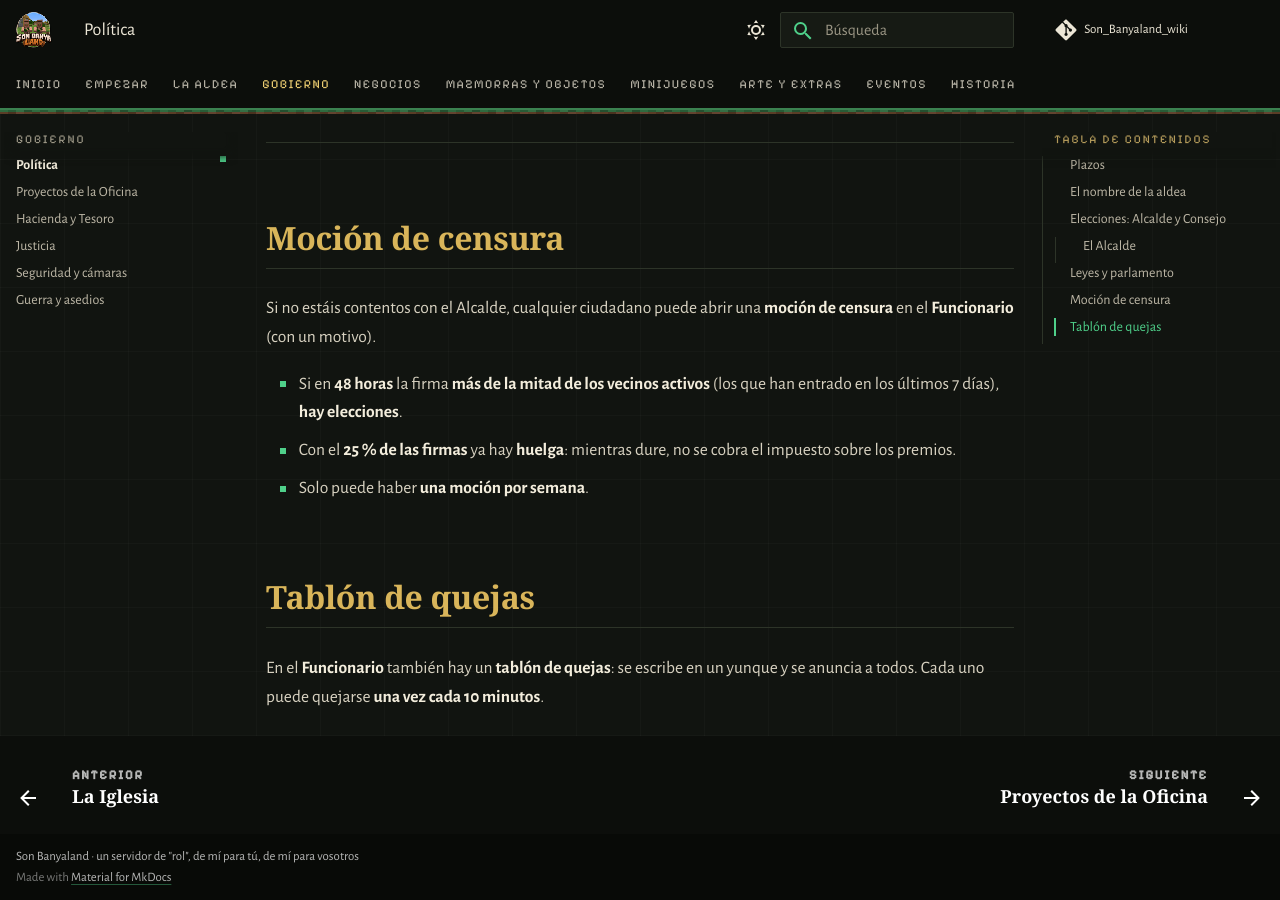
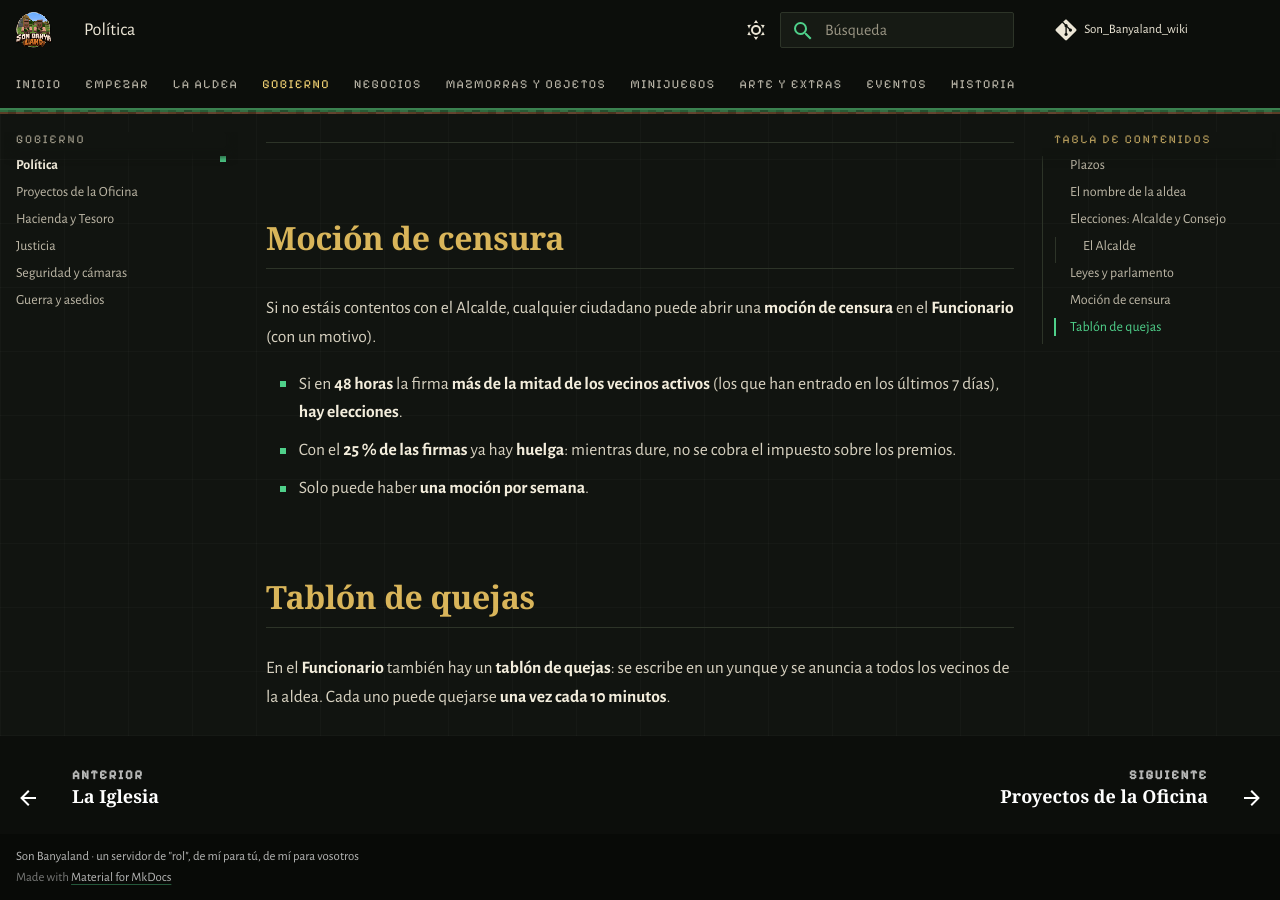
Before and after one commit to PigPilgrim/Son_Banyaland_wiki, an MkDocs documentation site: the page built from docs/politica.md, in a window 1280 px wide and 900 px high, scrolled down 3491 px. Built offline with MkDocs 1.6.1 and Material for MkDocs 9.7.7, drawn with Linux system fonts in a browser that asks for light colours; some web fonts are replaced; comment, search, counter and statistics services are not loaded.

Commit message:
Docs que no cuadraban: la requisa se lleva drogas, plantas, armas y fichas; las quejas se anuncian a los vecinos de la aldea; un vehículo también se pierde si lo quita el staff; dinero: encargos del Mago, restaurantes y servicios de la Mesa
Co-Authored-By: Claude Opus 5.5 <noreply@anthropic.com>

```diff
--- a/docs/politica.md
+++ b/docs/politica.md
@@ -92,5 +92,6 @@ Si no estáis contentos con el Alcalde, cualquier ciudadano puede abrir una **mo
 
 ## Tablón de quejas
 
-En el **Funcionario** también hay un **tablón de quejas**: se escribe en un yunque y se anuncia a todos. Cada uno
+En el **Funcionario** también hay un **tablón de quejas**: se escribe en un yunque y se anuncia a todos los
+vecinos de la aldea. Cada uno
 puede quejarse **una vez cada 10 minutos**.
```
Also changed, not shown: docs/crimen.md (+1 -1 lines), docs/dinero.md (+3 -2 lines), docs/vehiculos.md (+1 -1 lines).
